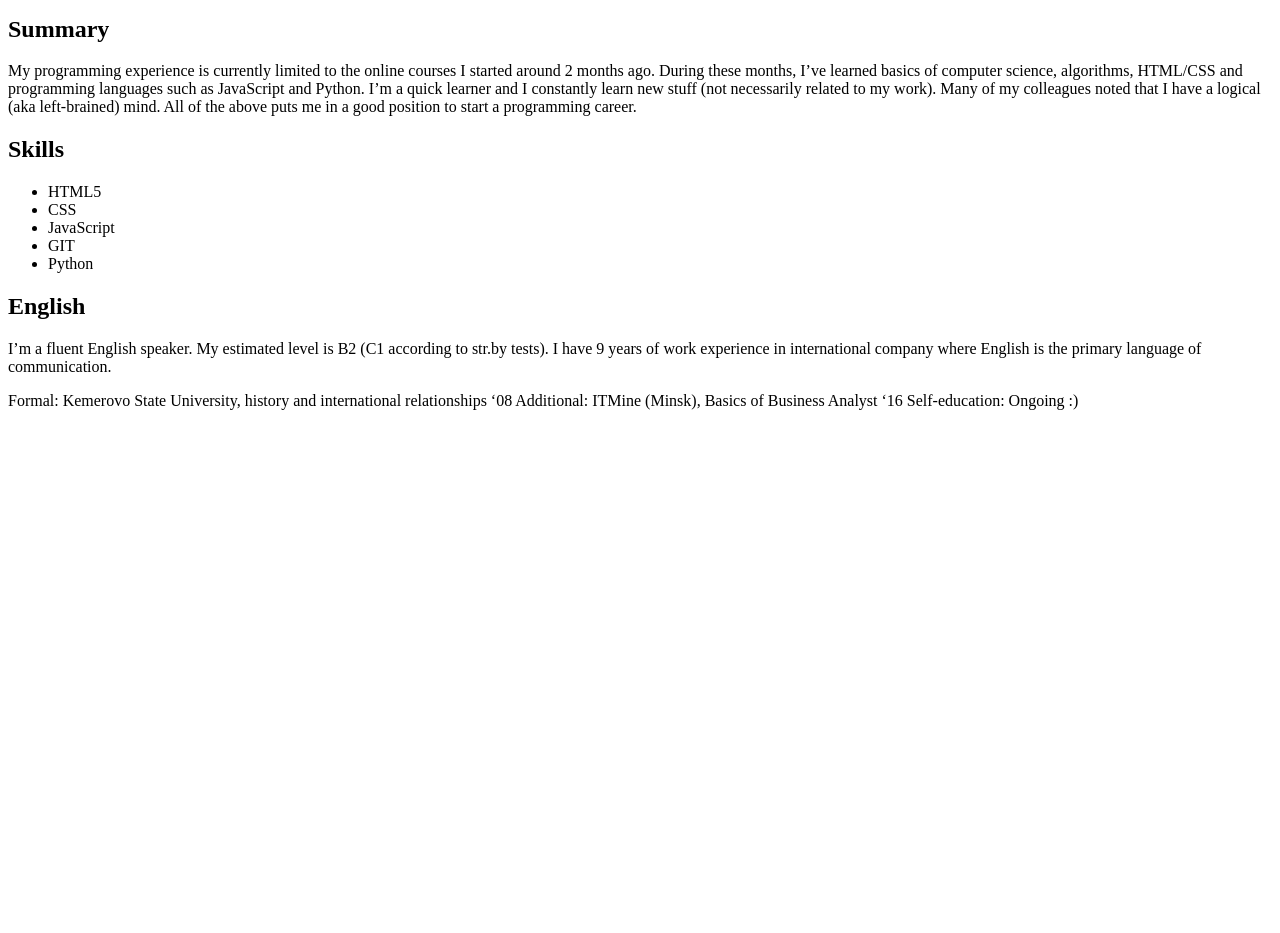
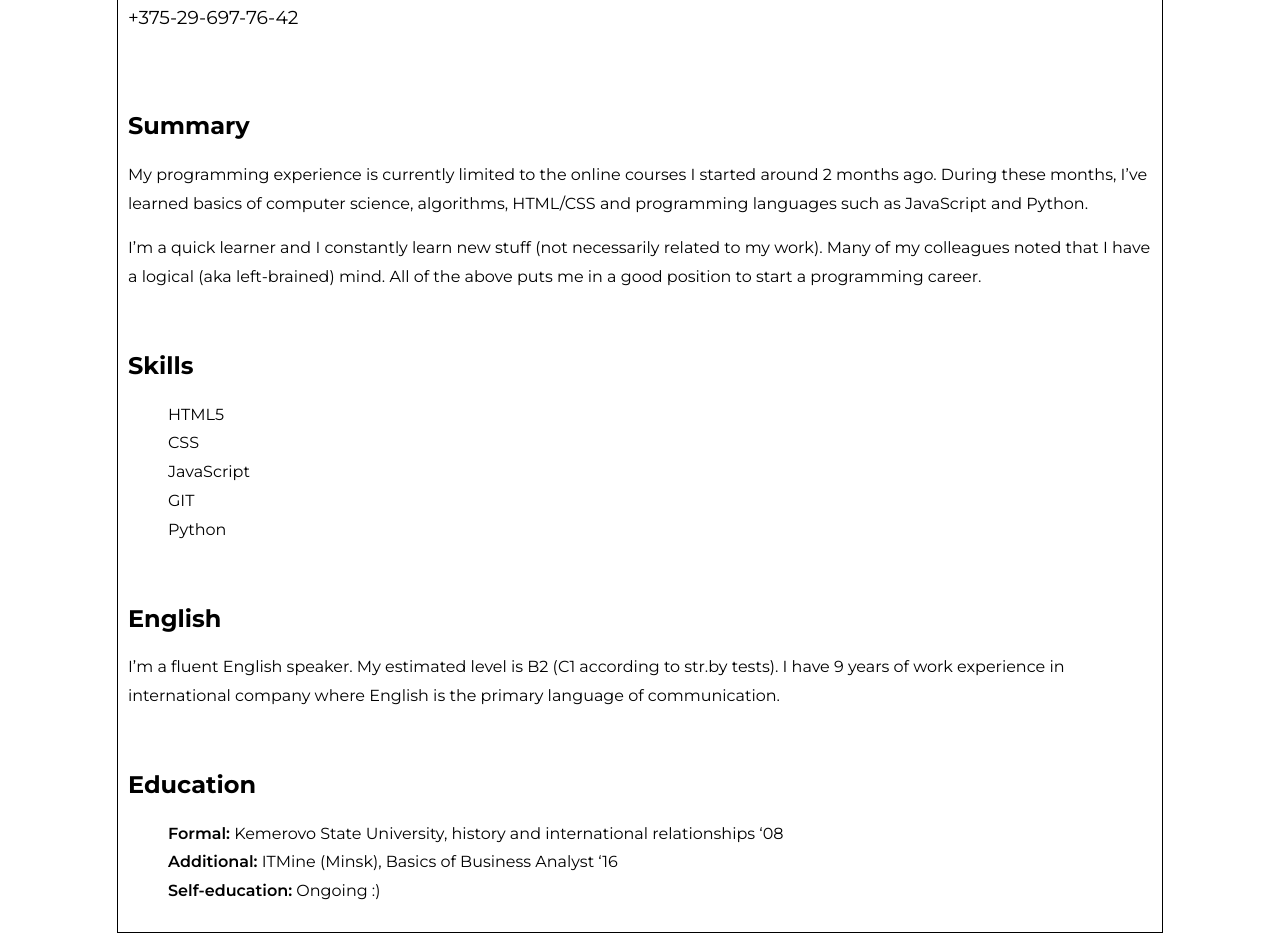
Before and after one commit to vldmr1/rsschool-codejam1-cv, a plain HTML site: page index.html in a window 1280 px wide. Shown: the part 504-1437 px from the top of the page. Before the commit the page ends 930 px from the top, so only its background shows below. Drawn offline with Linux system fonts and the light colour scheme.

Commit message:
feat: add initial styling
connect google fonts, update the picture, add spacing and assign font styles

```diff
--- a/index.html
+++ b/index.html
@@ -4,10 +4,11 @@
     <meta charset="utf-8">
     <title>Vladimir Malygin RSS CV</title>
     <link rel="stylesheet" href="style.css">
+    <link href="https://fonts.googleapis.com/css?family=Montserrat:200i,300,300i,400,400i,500,500i,600,600i,700,700i,800,800i,900,900i" rel="stylesheet">
   </head>
   <body>
-      <header>
-        <img src="profile-picture.jpg" alt="cv picture" height="250" width="250">
+    <header class="split left">
+      <img src="profile-picture.png" alt="cv picture" height="250" width="250">
       <h1 class="full-name">Vladimir Malygin</h1>
       <div class="contact-information">
         <h2>email:</h2>
@@ -16,12 +17,11 @@
         <h3>+375-29-697-76-42</h3>
       </div>
     </header>
-      <main>
+    <main class="split right">
       <div class="summary">
         <h2>Summary</h2>
-          <p>My programming experience is currently limited to the online courses I started around 2 months ago. During these months, I’ve learned basics of computer science, algorithms, HTML/CSS and programming languages such as JavaScript and Python.
-              I’m a quick learner and I constantly learn new stuff (not necessarily related to my work). Many of my colleagues noted that I have a logical (aka left-brained) mind. All of the above puts me in a good position to start a programming career.
-          </p>
+        <p>My programming experience is currently limited to the online courses I started around 2 months ago. During these months, I’ve learned basics of computer science, algorithms, HTML/CSS and programming languages such as JavaScript and Python.</p>
+        <p>I’m a quick learner and I constantly learn new stuff (not necessarily related to my work). Many of my colleagues noted that I have a logical (aka left-brained) mind. All of the above puts me in a good position to start a programming career.</p>
       </div>
       <div class="skills">
         <h2>Skills</h2>
@@ -38,10 +38,12 @@
         <p>I’m a fluent English speaker. My estimated level is B2 (C1 according to str.by tests). I have 9 years of work experience in international company where English is the primary language of communication.</p>
       </div>
       <div class="education">
-          <p>Formal: Kemerovo State University, history and international relationships ‘08
-             Additional: ITMine (Minsk), Basics of Business Analyst ‘16
-             Self-education: Ongoing :)
-          </p>
+        <h2>Education</h2>
+        <ul>
+          <li><span>Formal:</span> Kemerovo State University, history and international relationships ‘08</li>
+          <li><span>Additional:</span> ITMine (Minsk), Basics of Business Analyst ‘16</li>
+          <li><span>Self-education:</span> Ongoing :)</li>
+        </ul>
       </div>
     </main>
     <footer></footer>
--- a/style.css
+++ b/style.css
@@ -0,0 +1,37 @@
+body {
+    margin: auto;
+    width: 1024px;
+    border: 1px solid black;
+    padding: 10px;
+    font-family: "Montserrat", "Arial", sans-serif;
+    line-height: 1.8em;
+}
+
+.contact-information {
+    display: inline-block;
+}
+
+.contact-information h2 {
+    font-weight: 500;
+}
+
+.contact-information h3 {
+    font-weight: 400;
+}
+
+
+.skills-list {
+    list-style-type: none;
+}
+
+.education ul {
+    list-style-type: none;
+}
+
+.education span {
+    font-weight: 600;
+}
+
+.summary, .skills, .english-level, .education {
+    margin-top: 60px;
+}
```
Also changed, not shown: profile-picture.jpg, profile-picture.png (added). Lines whose indentation alone changed are shown as unchanged.
